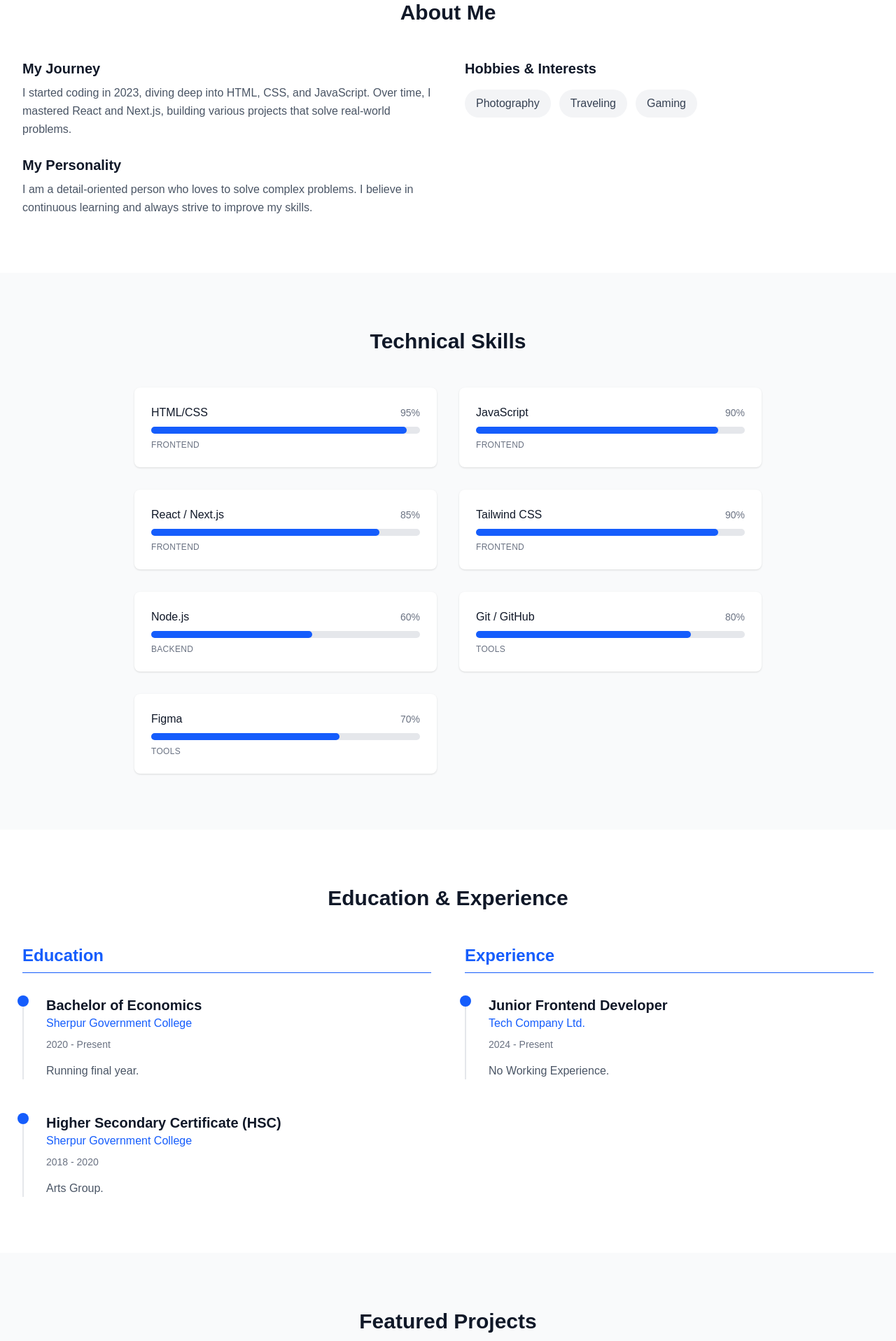
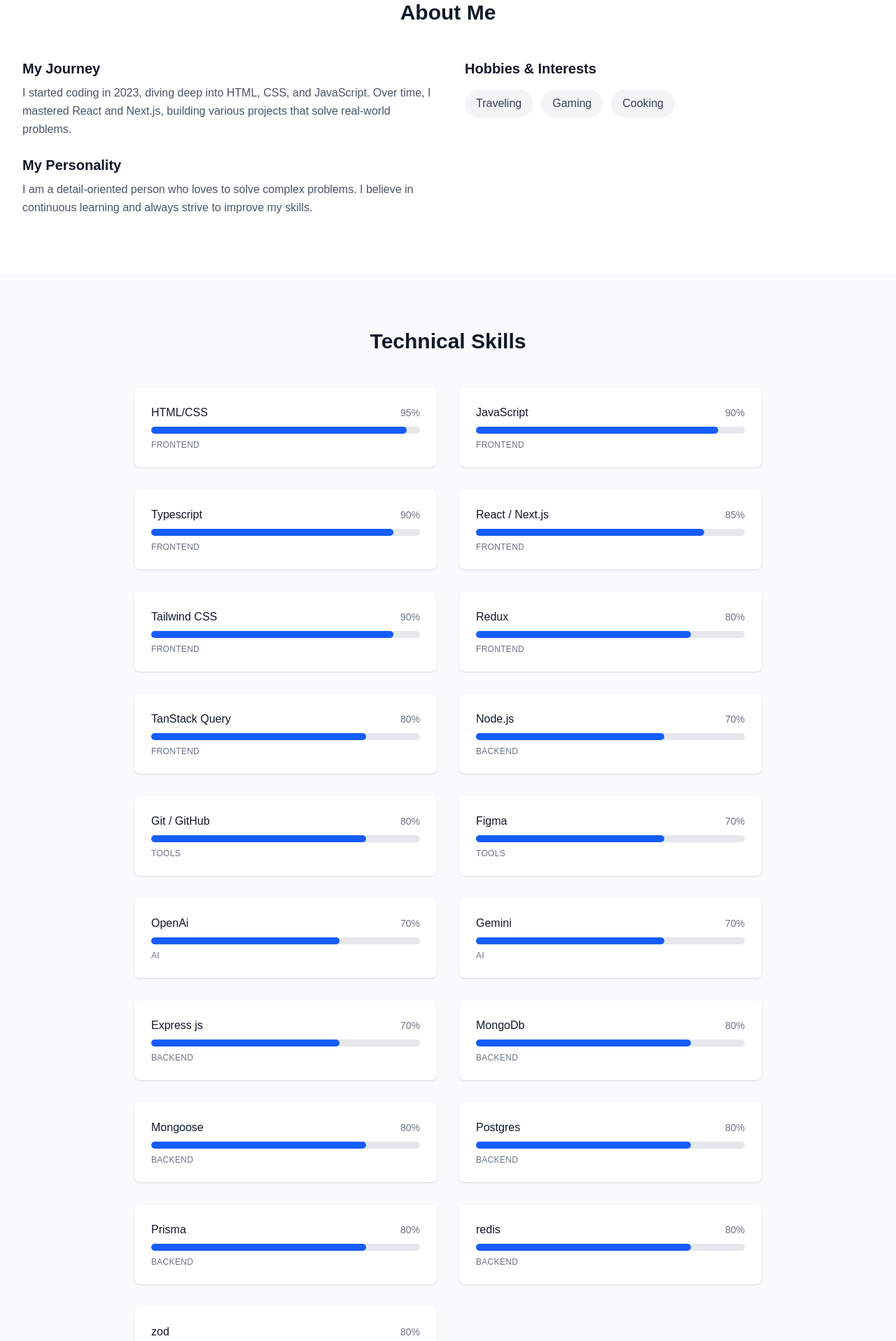
Before and after one commit to sakin111/my-resume, a Next.js app: page / in a window 1280 px wide. Shown: the part 880-2797 px from the top of the page at 70% size. Built offline with nearby package versions, Linux system fonts and the light colour scheme.

Commit message:
some changes to resume

```diff
--- a/src/data/personal.ts
+++ b/src/data/personal.ts
@@ -13,13 +13,13 @@ export interface Project {
 
 export interface Skill {
   name: string;
-  category: "Frontend" | "Backend" | "Tools" | "Soft Skills";
+  category: "Frontend" | "Backend" | "Tools" | "Soft Skills"| "AI";
   level: number;
 }
 
 export const personalDetails = {
   name: "Sakin Malik",
-  designation: "Frontend Developer",
+  designation: "Full Stack Developer",
   email: "maliksakin53@gmail.com",
   phone: "+880 1923533396",
   whatsapp: "+880 1923533396",
@@ -27,27 +27,39 @@ export const personalDetails = {
   photo: "https://res.cloudinary.com/dmbf41o2r/image/upload/v1768897981/Gemini_Generated_Image_p27b7bp27b7bp27b_ehif7t.png", // Placeholder
   resumeLink: "https://drive.google.com/file/d/1VHmTP_6d_S_EtineXOGT4BgwDJNacHiM/view?usp=sharing",
   about: {
-    introduction: "I am a passionate Frontend Developer with a knack for building beautiful and responsive web applications. My journey started with a curiosity for how websites work, and it has evolved into a full-blown career where I craft seamless user experiences.",
+    introduction: "I am a passionate Full Stack Developer with a knack for building beautiful and responsive web applications. My journey started with a curiosity for how websites work, and it has evolved into a full-blown career where I craft seamless user experiences.",
     journey: "I started coding in 2023, diving deep into HTML, CSS, and JavaScript. Over time, I mastered React and Next.js, building various projects that solve real-world problems.",
-    hobbies: ["Photography", "Traveling", "Gaming"],
+    hobbies: ["Traveling","Gaming","Cooking"],
     personality: "I am a detail-oriented person who loves to solve complex problems. I believe in continuous learning and always strive to improve my skills.",
   },
   socials: {
     github: "https://github.com/sakin111",
     linkedin: "https://www.linkedin.com/in/sakin-malik-171485254/",
-    twitter: "https://twitter.com",
-    facebook: "https://facebook.com",
+    twitter: "https://x.com/sakin_malik",
+    facebook: "https://www.facebook.com/share/1C2D1tptbz/",
   },
 };
 
 export const skills: Skill[] = [
   { name: "HTML/CSS", category: "Frontend", level: 95 },
   { name: "JavaScript", category: "Frontend", level: 90 },
+  { name: "Typescript", category: "Frontend", level: 90 },
   { name: "React / Next.js", category: "Frontend", level: 85 },
   { name: "Tailwind CSS", category: "Frontend", level: 90 },
-  { name: "Node.js", category: "Backend", level: 60 },
+  { name: "Redux", category: "Frontend", level: 80 },
+  { name: "TanStack Query", category: "Frontend", level: 80 },
+  { name: "Node.js", category: "Backend", level: 70 },
   { name: "Git / GitHub", category: "Tools", level: 80 },
   { name: "Figma", category: "Tools", level: 70 },
+  { name: "OpenAi", category: "AI", level: 70 },
+  { name: "Gemini", category: "AI", level: 70 },
+  { name: "Express js", category: "Backend", level: 70 },
+  { name: "MongoDb", category: "Backend", level: 80 },
+  { name: "Mongoose", category: "Backend", level: 80 },
+  { name: "Postgres", category: "Backend", level: 80 },
+  { name: "Prisma", category: "Backend", level: 80 },
+  { name: "redis", category: "Backend", level: 80 },
+  { name: "zod", category: "Frontend", level: 80 },
 ];
 
 export const education = [
@@ -67,9 +79,9 @@ export const education = [
 
 export const experience = [
   {
-    position: "Junior Frontend Developer",
-    company: "Tech Company Ltd.",
-    year: "2024 - Present",
+    position: "Fresher Frontend Developer",
+    company: "No experience yet",
+    year: "2023 - Present",
     description: "No Working Experience.",
   },
 ];
@@ -82,7 +94,7 @@ export const projects: Project[] = [
     description: "A Travel Buddy website to connect with travelers worldwide and find your perfect exploring partner. Features include finding verified travelers, browsing travel plans, and creating unforgettable memories together.",
     mainStack: ["React", "Node.js", "Express", "MongoDB", "Tailwind CSS"],
     liveLink: "https://last-app-client.vercel.app/",
-    repoLink: "https://github.com/yourusername/travel-buddy",
+    repoLink: "https://github.com/sakin111/last-app-client",
     challenges: "Implementing real-time chat functionality and ensuring user data privacy were significant challenges. Optimizing database queries for finding nearby travelers was also complex.",
     improvements: "Plan to add an AI-based recommendation system for travel partners and integrate a payment gateway for booking shared trips.",
   },
@@ -93,7 +105,7 @@ export const projects: Project[] = [
     description: "A secure and efficient wallet application for managing personal finances. (Details scraped from provided link were minimal, assummed generic wallet features).",
     mainStack: ["React", "Vite", "Tailwind CSS"],
     liveLink: "https://wallet-111.netlify.app/",
-    repoLink: "https://github.com/yourusername/wallet-app",
+    repoLink: "https://github.com/sakin111/wallet-front",
     challenges: "Ensuring secure state management for transaction data and creating a responsive dashboard that works seamlessly on mobile devices.",
     improvements: "Adding visualization charts for expenses and income, and integrating with actual bank APIs for real-time tracking.",
   },
@@ -104,7 +116,7 @@ export const projects: Project[] = [
     description: "A modern blogging platform featuring categories like Technology, Design, and Business. Users can read featured posts and explore topics.",
     mainStack: ["Next.js", "TypeScript", "Tailwind CSS"],
     liveLink: "https://blog-app-pied-three.vercel.app/",
-    repoLink: "https://github.com/yourusername/blog-app",
+    repoLink: "https://github.com/sakin111/blog-app",
     challenges: "Handling dynamic routing for blog posts and optimizing image loading for better performance (LCP).",
     improvements: "Implementing a comment system, user authentication for authors, and a newsletter subscription feature.",
   },
```
